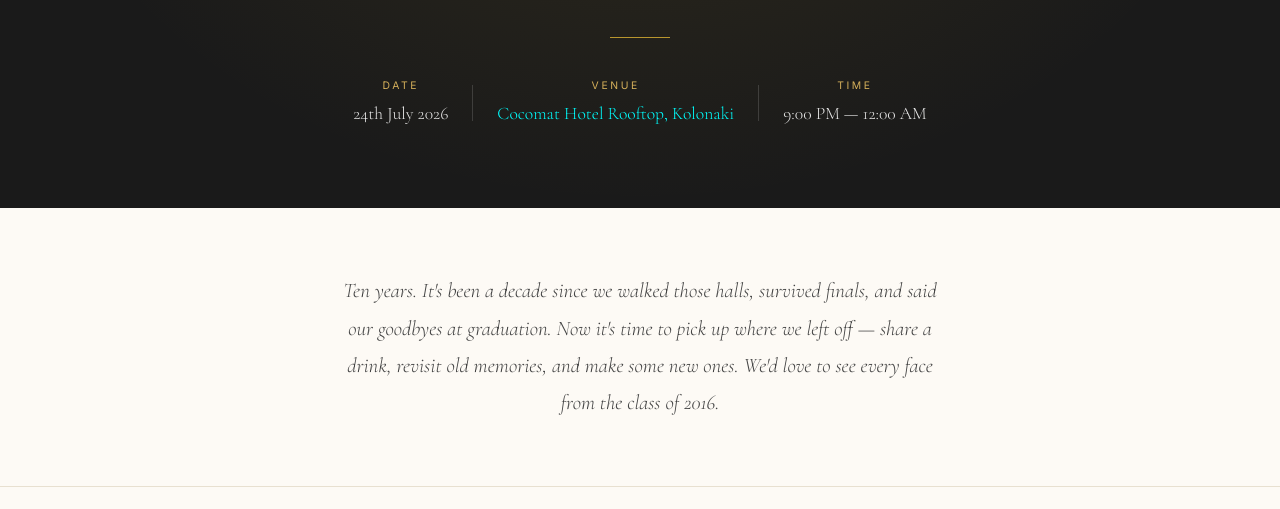
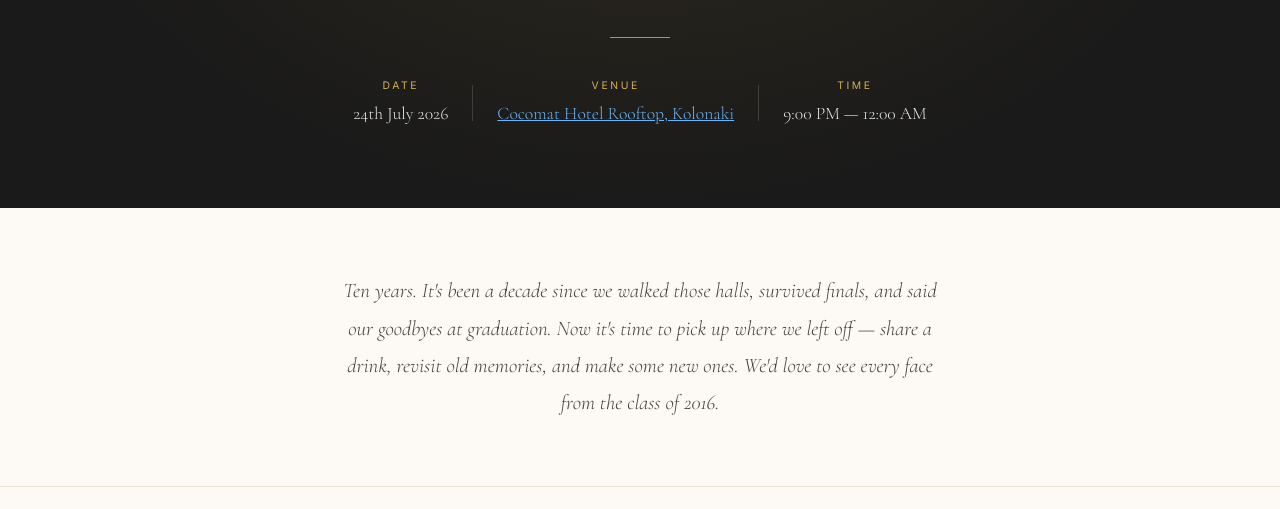
Before and after one commit to iasonS/reunion-site, a website: page public/index.html in a window 1280 px wide. Shown: the part 291-800 px from the top of the page. Drawn offline with nearby package versions, Linux system fonts and the light colour scheme.

Commit message:
Adjust venue link: lighter blue with default underline
- Changed color to #6db3f2 (lighter blue, not dark)
- Add underline by default to show it's a link
- Remove underline on hover for cleaner interaction

Co-Authored-By: Claude Haiku 4.5 <noreply@anthropic.com>

```diff
--- a/public/style.css
+++ b/public/style.css
@@ -127,14 +127,13 @@ body {
 }
 
 .venue-link {
-  color: #00ffff !important;
-  text-decoration: none;
+  color: #6db3f2;
+  text-decoration: underline;
   transition: opacity 0.2s;
 }
 
 .venue-link:hover {
   opacity: 0.8;
-  text-decoration: underline;
 }
 
 /* MESSAGE */
```
